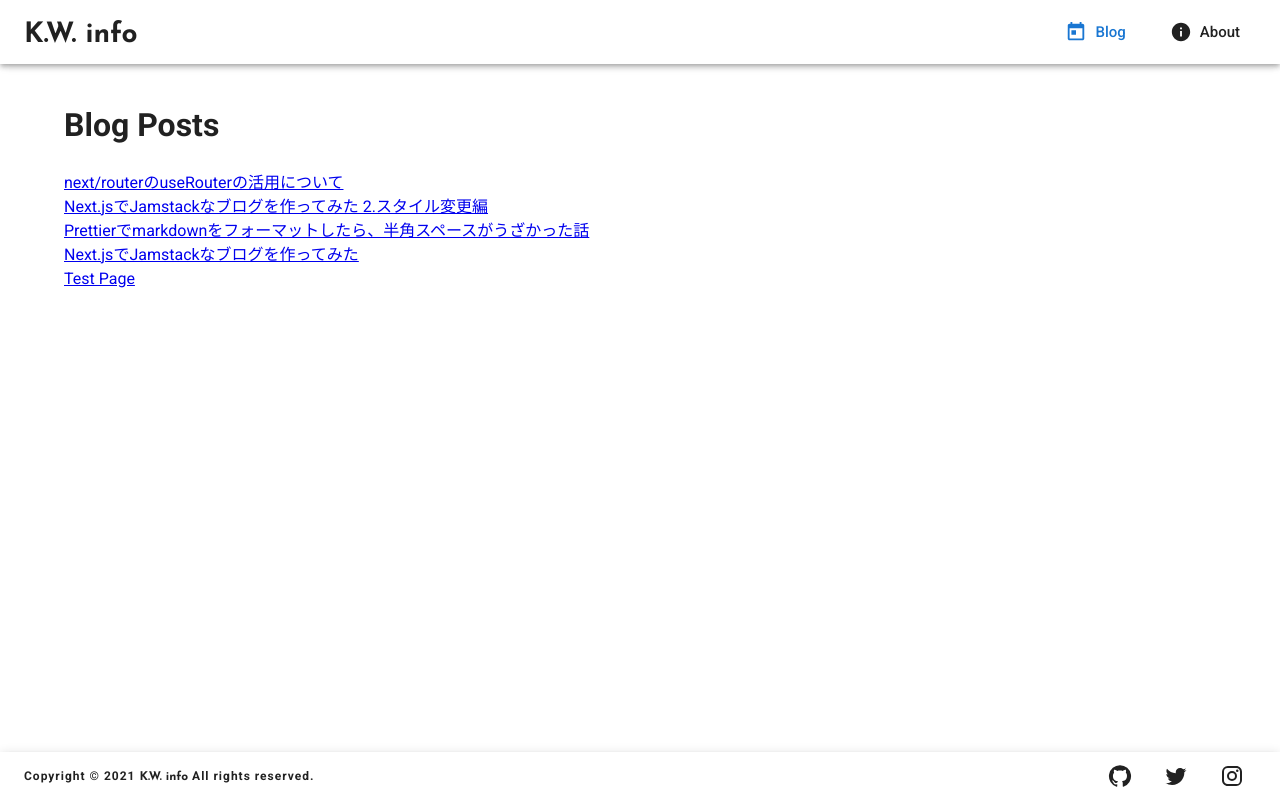
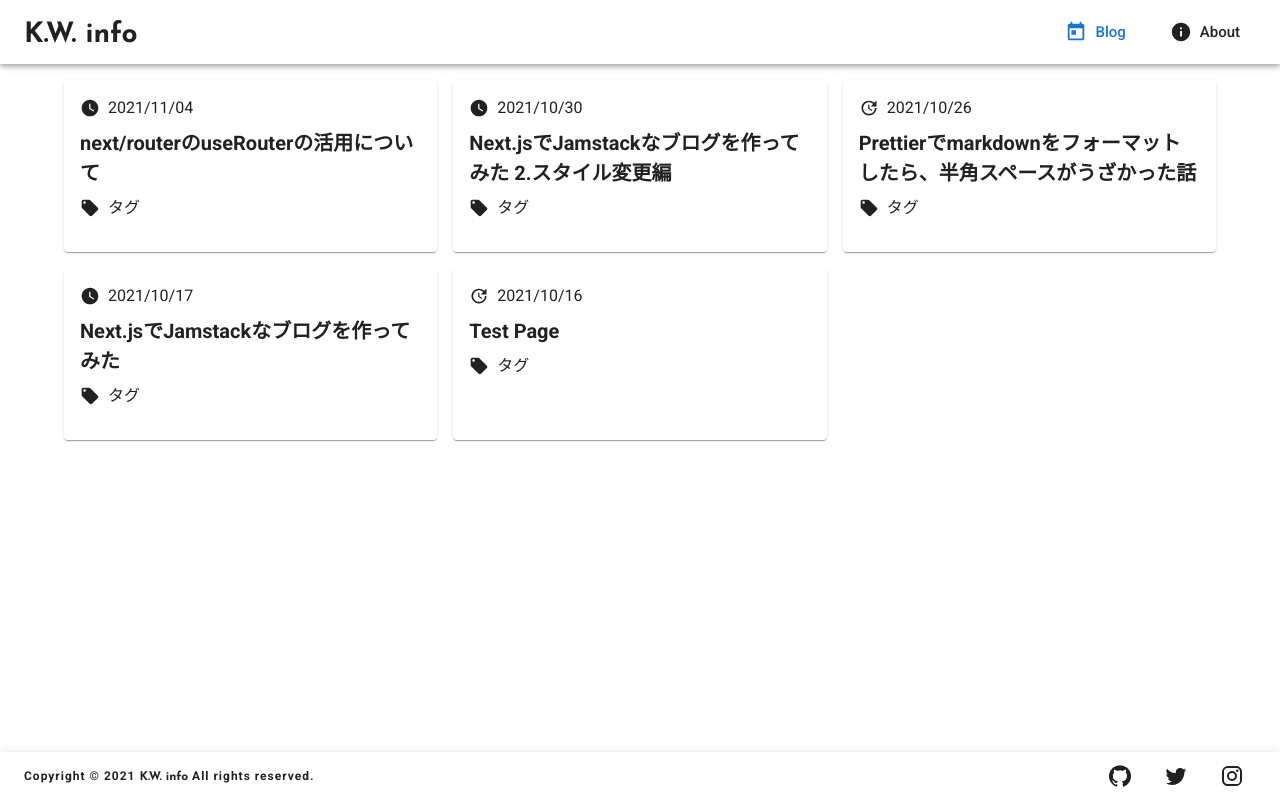
Before and after one commit to waigo001/Blog, a Next.js app: page /blog in a window 1280 px wide. Built offline with nearby package versions, Linux system fonts and the light colour scheme.

Commit message:
add postCard (作成途中)

```diff
--- a/package.json
+++ b/package.json
@@ -13,6 +13,7 @@
     "@emotion/styled": "^11.3.0",
     "@mui/icons-material": "^5.0.5",
     "@mui/material": "^5.0.6",
+    "date-fns": "^2.25.0",
     "gray-matter": "^4.0.3",
     "next": "11.1.2",
     "react": "17.0.2",
--- /dev/null
+++ b/src/components/blogCard.tsx
@@ -0,0 +1,51 @@
+import { LocalOffer } from "@mui/icons-material";
+import {
+  Card,
+  CardActions,
+  CardContent,
+  Stack,
+  Typography,
+} from "@mui/material";
+import Link from "next/link";
+import React from "react";
+import PostTime from "./postTime";
+
+type Props = {
+  title?: string;
+  slug?: string;
+  createdAt?: string;
+  updatedAt?: string;
+};
+
+const BlogCard: React.VFC<Props> = ({ title, slug, createdAt, updatedAt }) => {
+  return (
+    <Card sx={{ height: "100%" }}>
+      <CardContent>
+        <Stack spacing={1}>
+          {createdAt && (
+            <PostTime createdAt={createdAt} updatedAt={updatedAt} />
+          )}
+          <Link href={`/blog/${slug}`} passHref>
+            <Typography
+              sx={{
+                textDecoration: "none",
+                fontSize: "1.25rem",
+                fontWeight: 600,
+                color: "text.primary",
+              }}
+            >
+              {title}
+            </Typography>
+          </Link>
+          <Stack direction="row" alignItems="center" spacing={1}>
+            <LocalOffer fontSize="small" />
+            <Typography>タグ</Typography>
+          </Stack>
+        </Stack>
+      </CardContent>
+      <CardActions></CardActions>
+    </Card>
+  );
+};
+
+export default BlogCard;
--- /dev/null
+++ b/src/components/postTime.tsx
@@ -0,0 +1,59 @@
+import { Update, WatchLater } from "@mui/icons-material";
+import { Stack, Box, Theme } from "@mui/material";
+import { SxProps } from "@mui/system";
+import { format, isAfter, parseISO } from "date-fns";
+import React from "react";
+
+type Props = {
+  createdAt: string;
+  updatedAt?: string;
+  sx?: SxProps<Theme>;
+  enableItemProp?: boolean;
+};
+
+const PostTime: React.VFC<Props> = ({
+  createdAt = "19700101T000000Z",
+  updatedAt = "19700101T000000Z",
+  sx,
+  enableItemProp = false,
+}) => {
+  const createdTime = parseISO(createdAt);
+  const updatedTime = parseISO(updatedAt);
+  const isUpdated = isAfter(updatedTime, createdTime);
+
+  return (
+    <Box sx={sx}>
+      <Stack
+        direction="row"
+        alignItems="center"
+        spacing={1}
+        display={isUpdated ? "flex" : "none"}
+      >
+        <Update fontSize="small" />
+        <time
+          dateTime={updatedAt}
+          itemProp={enableItemProp ? "datemodified" : undefined}
+        >
+          {format(updatedTime, "yyyy/MM/dd")}
+        </time>
+      </Stack>
+      <Stack
+        direction="row"
+        alignItems="center"
+        spacing={1}
+        display={!isUpdated ? "flex" : "none"}
+        fontSize="1rem"
+      >
+        <WatchLater fontSize="small" />
+        <time
+          dateTime={createdAt}
+          itemProp={enableItemProp ? "datepublished" : undefined}
+        >
+          {format(createdTime, "yyyy/MM/dd")}
+        </time>
+      </Stack>
+    </Box>
+  );
+};
+
+export default PostTime;
--- a/src/pages/blog/index.tsx
+++ b/src/pages/blog/index.tsx
@@ -1,8 +1,8 @@
-import { Container } from "@mui/material";
+import { Container, Grid } from "@mui/material";
 import { NextPage } from "next";
 import Head from "next/head";
-import Link from "next/link";
 import React from "react";
+import BlogCard from "src/components/blogCard";
 import BlogLayout from "src/components/layout/blog";
 import { getAllPosts } from "src/lib/post";
 
@@ -17,12 +17,18 @@ const BlogPage: NextPage<Props> = ({ allPosts }) => {
         <title>Blog | K.W.info</title>
       </Head>
       <Container sx={{ pt: { xs: 9, sm: 10 }, pb: 8 }}>
-        <h1>Blog Posts</h1>
-        {allPosts.map((post) => (
-          <div key={post.slug}>
-            <Link href={"/blog/" + post.slug}>{post.title}</Link>
-          </div>
-        ))}
+        <Grid container spacing={2}>
+          {allPosts.map((post) => (
+            <Grid item xs={12} sm={12} md={6} lg={4} key={post.slug}>
+              <BlogCard
+                title={post.title}
+                slug={post.slug}
+                createdAt={post.createdAt}
+                updatedAt={post.updatedAt}
+              />
+            </Grid>
+          ))}
+        </Grid>
       </Container>
     </BlogLayout>
   );
```
Also changed, not shown: src/hooks/useDialog.ts (added, +19 -0 lines), 1 other file (tests, documents, lock files or other folders).
